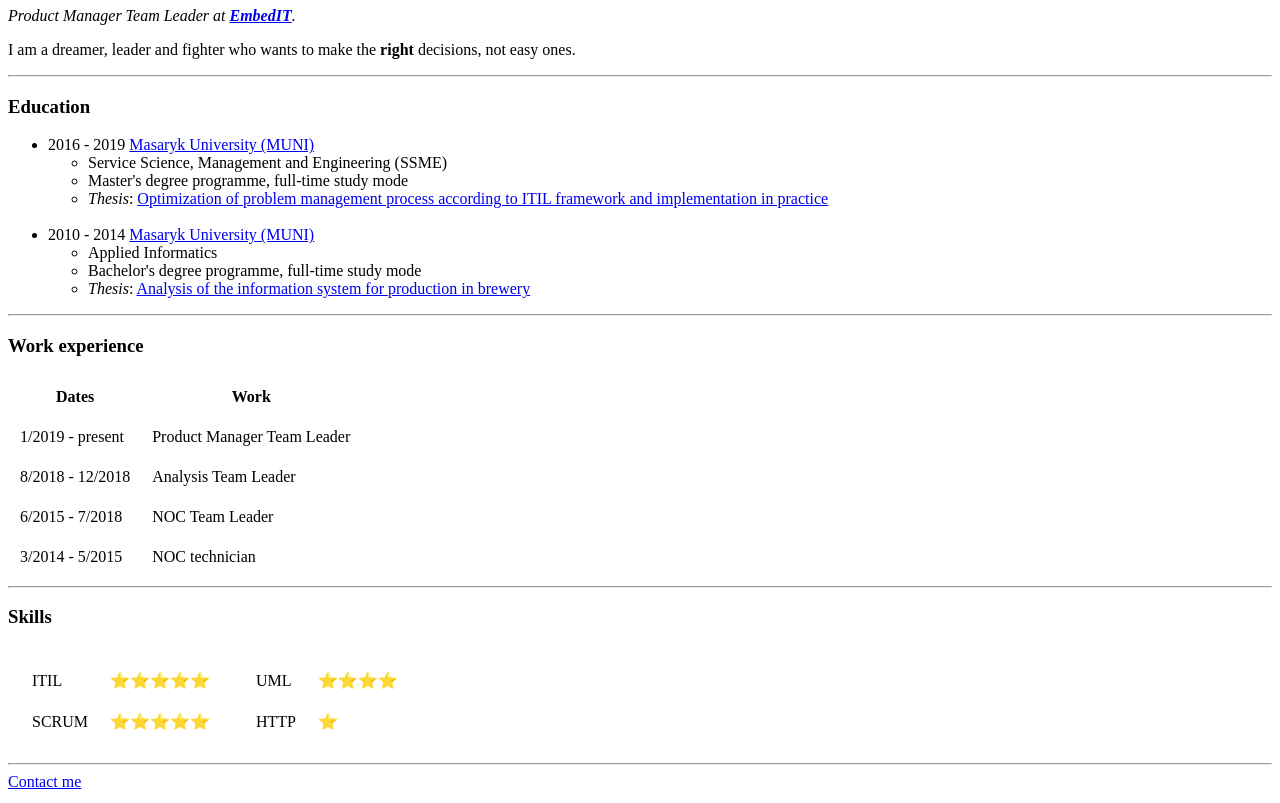
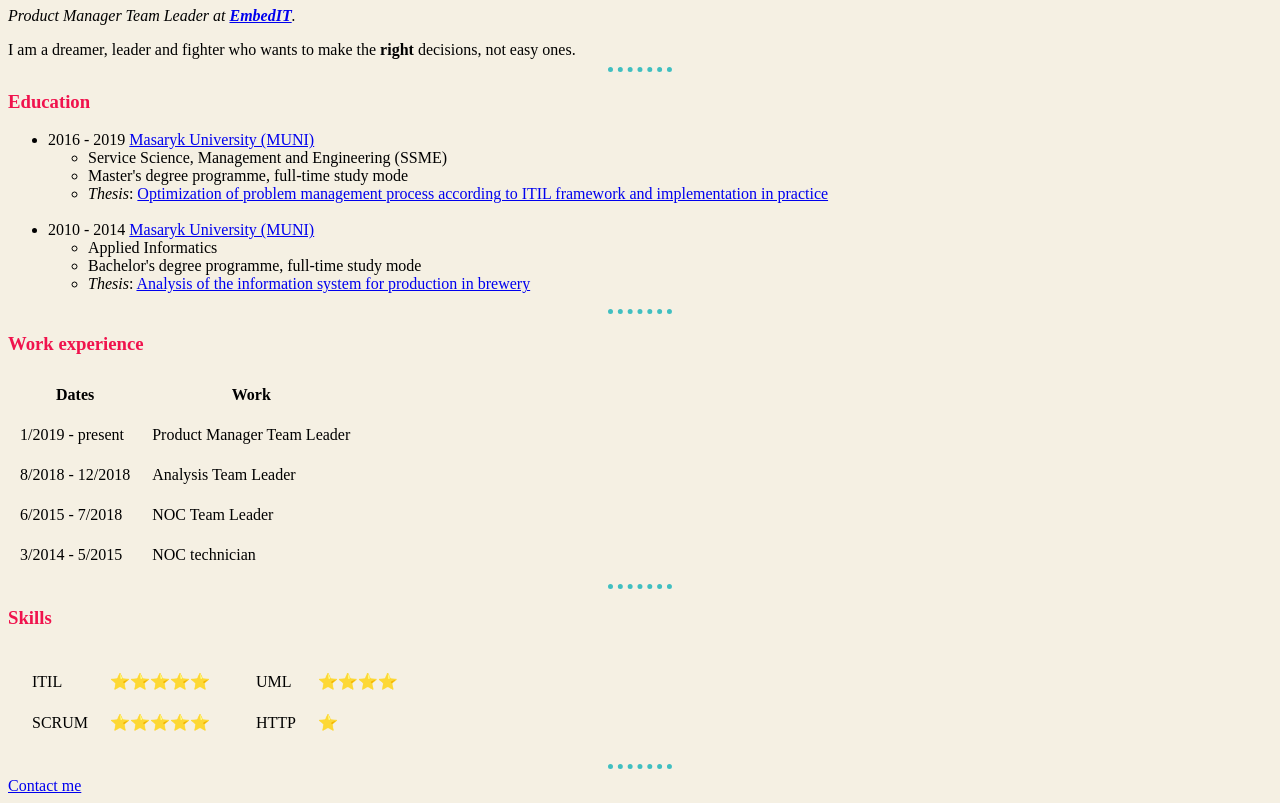
Before and after one commit to bohdancvejn/web-development-udemy, a plain HTML site: page HTML - Personal Site/index.html in a window 1280 px wide. Shown: the part 73-876 px from the top of the page. Drawn offline with Linux system fonts and the light colour scheme.

Commit message:
adding global styles.css file into the project

```diff
--- /dev/null
+++ b/HTML - Personal Site/css/styles.css
@@ -0,0 +1,19 @@
+body {
+  background-color: #f5f0e3;
+}
+
+hr {
+  border-style: none;
+  border-top-style: dotted;
+  color: #40bfc1;
+  border-top-width: 5px;
+  width: 5%;
+}
+
+h1{
+  color: #f0134d;
+}
+
+h3{
+  color: #f0134d;
+}
--- a/HTML - Personal Site/index.html
+++ b/HTML - Personal Site/index.html
@@ -1,5 +1,6 @@
 <!DOCTYPE html>
 <html lang="en" dir="ltr">
+<link rel="stylesheet" href="css/styles.css">
 
 <head>
   <meta charset="utf-8">
@@ -12,7 +13,7 @@
   <p>
     <em>Product Manager Team Leader at <a href="https://www.embedit.com/about-us"><strong>EmbedIT</strong></a>.</em>
   </p>
-  <p>I am a dreamer, leader and fighter who wants to make the <strong>right</strong> decisions, not easy ones.</p>
+  I am a dreamer, leader and fighter who wants to make the <strong>right</strong> decisions, not easy ones.
   <hr>
   <h3>Education</h3>
   <ul>
```
Also changed, not shown: HTML - Personal Site/contact-me.html (+2 -1 lines).
